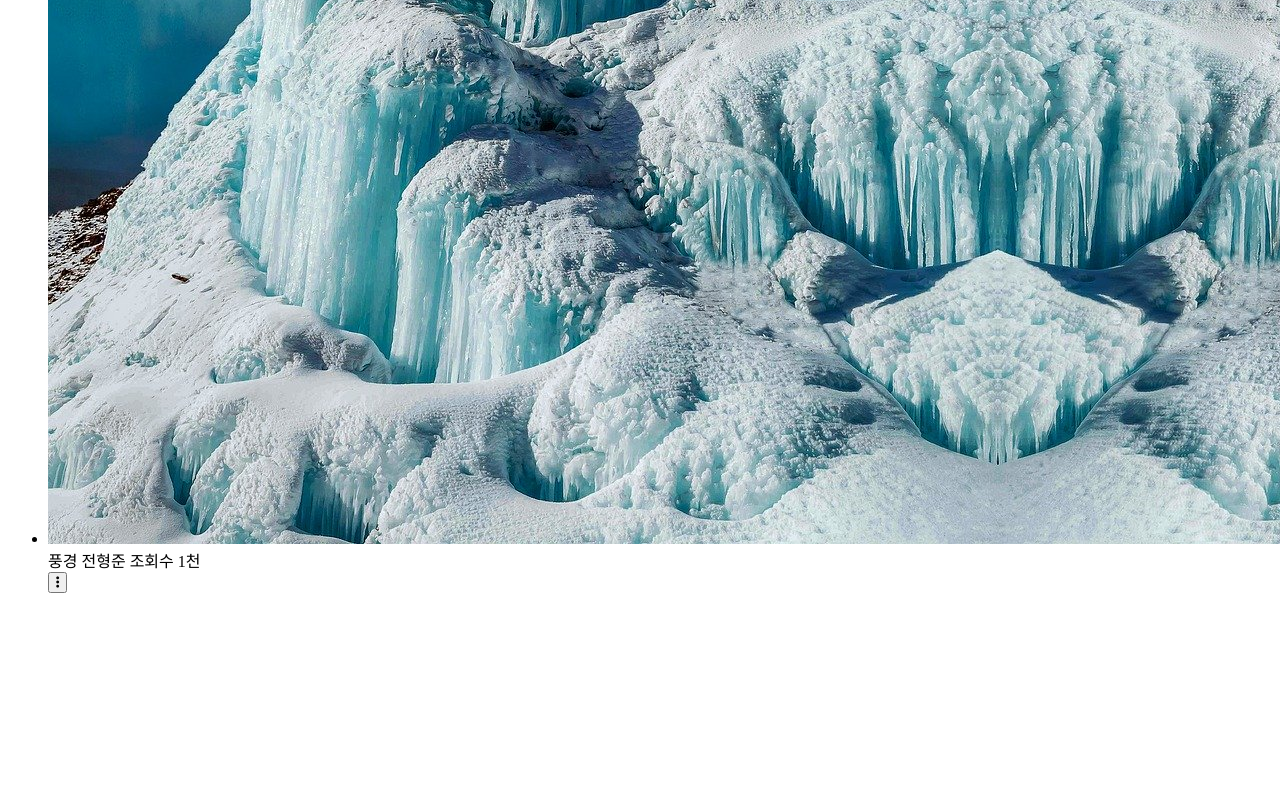
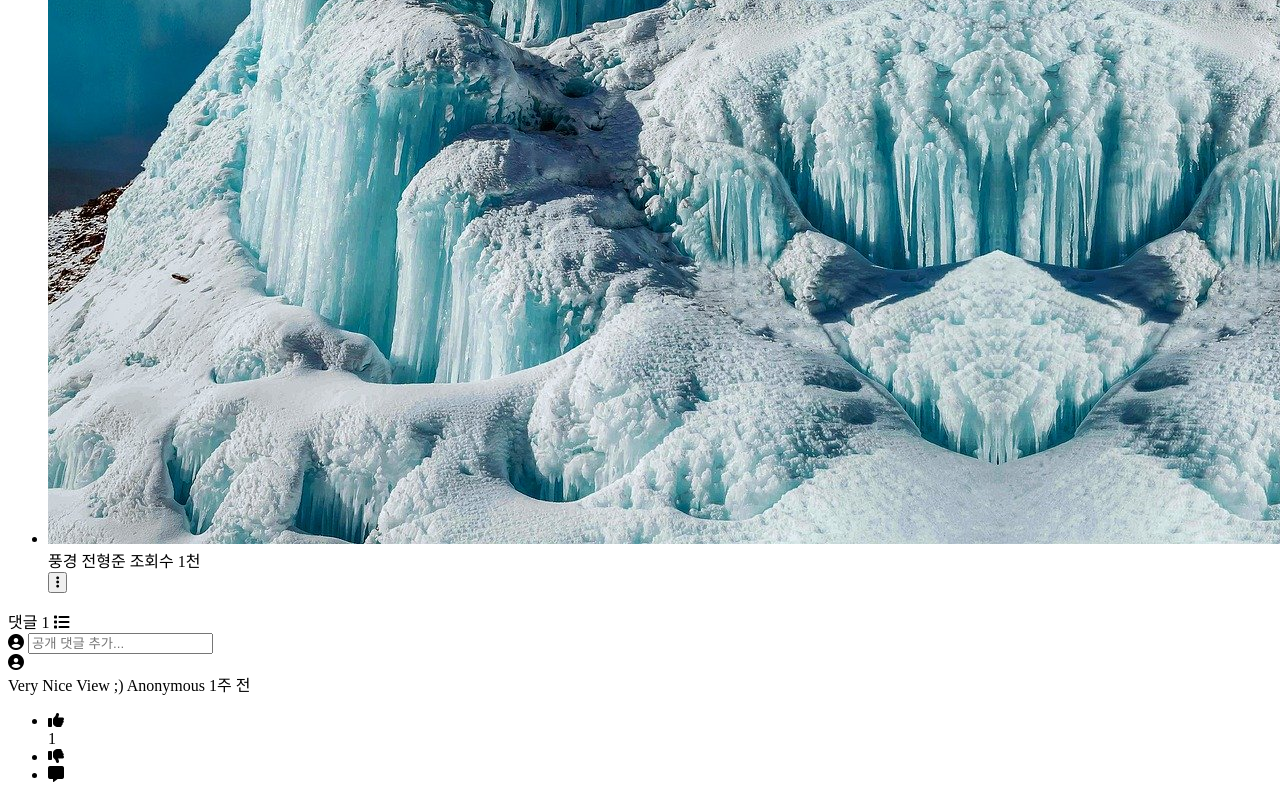
Before and after one commit to HyungjunJeon/Youtube-Clone, a plain HTML site: page index.html in a window 1280 px wide. Shown: the part 3924-4724 px from the top of the page. Before the commit the page ends 4533 px from the top, so only its background shows below. Drawn offline with Linux system fonts and the light colour scheme.

Commit message:
HTML: Comments

```diff
--- a/index.html
+++ b/index.html
@@ -132,6 +132,28 @@
     </section>
 
     <!--Comments-->
-    <section class="comment"></section>
+    <section class="comment">
+      <div class="title">
+        <span>댓글 1</span>
+        <i class="fas fa-list"></i>
+      </div>
+      <div class="addComment">
+        <i class="fas fa-user-circle"></i>
+        <input type="text" placeholder="공개 댓글 추가..." />
+      </div>
+      <div class="comments">
+        <i class="fas fa-user-circle"></i>
+        <div class="commentAndmetadata">
+          <span class="comment"> Very Nice View ;)</span>
+          <span class="metadata">Anonymous 1주 전</span>
+          <ul class="buttons">
+            <li><i class="fas fa-thumbs-up clicked"></i></li>
+            <span>1</span>
+            <li><i class="fas fa-thumbs-down"></i></li>
+            <li><i class="fas fa-comment-alt"></i></li>
+          </ul>
+        </div>
+      </div>
+    </section>
   </body>
 </html>
```
